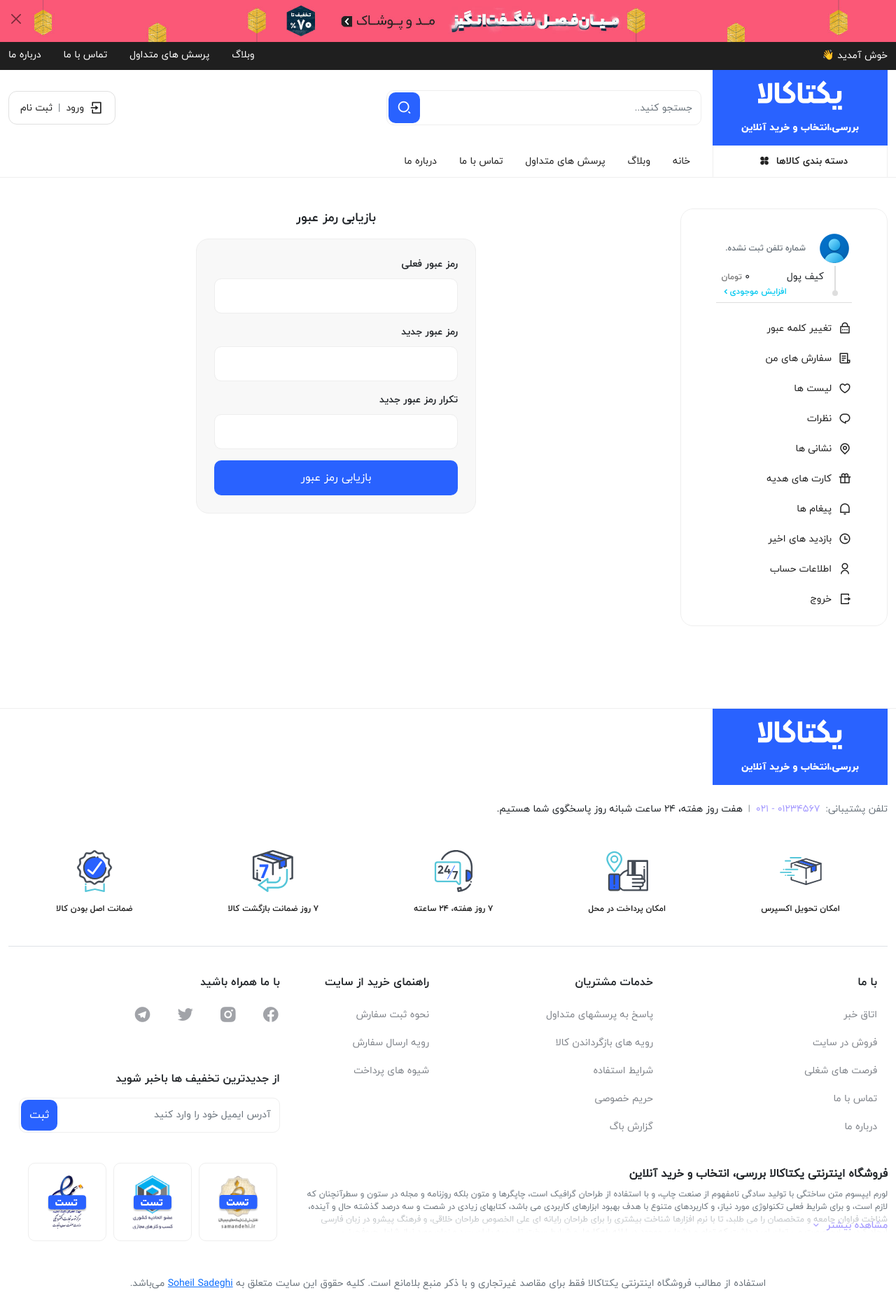
After one commit to SoheilSadeghii/Nobiom, an ASP.NET Core app: template Nobiom.Web/Areas/UserPanel/Views/Profile/ChangePassword.cshtml in a window 1280 px wide. The commit adds this page. Shown: the whole page at 70% size. Run offline with ASP.NET Core 8, Linux system fonts and the light colour scheme; the template is opened without the code that fills it, so the values that code supplies are empty.

Commit message:
refactor: move password change to UserPanel profile

```diff
--- a/Nobiom.Web/Areas/UserPanel/Controllers/HomeController.cs
+++ b/Nobiom.Web/Areas/UserPanel/Controllers/HomeController.cs
@@ -8,10 +8,5 @@ namespace Nobiom.Web.Areas.UserPanel.Controllers
         {
             return View();
         }
-
-        public IActionResult ChangePassword()
-        {
-            return View();
-        }
     }
 }
--- a/Nobiom.Web/Areas/UserPanel/Views/Home/ChangePassword.cshtml
+++ /dev/null
@@ -1,5 +0,0 @@
-@{
-    ViewData["Title"] = "تغییر رمز عبور";
-}
-
-<h1>@ViewData["Title"]</h1>
--- /dev/null
+++ b/Nobiom.Web/Areas/UserPanel/Views/Profile/ChangePassword.cshtml
@@ -0,0 +1,40 @@
+@using Nobiom.Domain.ViewModels.Account
+@model ChangePasswordViewModel
+@{
+    ViewData["Title"] = "تغییر کلمه عبور";
+}
+
+<div class="auth-container">
+    <div class="auth-title mb-3">بازیابی رمز عبور</div>
+    <!-- start of auth-box -->
+    <div class="auth-box ui-box">
+        <!-- start of auth-form -->
+        <form action="#" class="auth-form">
+            <!-- start of form-element -->
+            <div class="form-element-row mb-3">
+                <label class="label">رمز عبور فعلی</label>
+                <input type="text" class="form-control" placeholder="">
+            </div>
+            <!-- end of form-element -->
+            <!-- start of form-element -->
+            <div class="form-element-row mb-3">
+                <label class="label">رمز عبور جدید</label>
+                <input type="text" class="form-control" placeholder="">
+            </div>
+            <!-- end of form-element -->
+            <!-- start of form-element -->
+            <div class="form-element-row mb-3">
+                <label class="label">تکرار رمز عبور جدید</label>
+                <input type="text" class="form-control" placeholder="">
+            </div>
+            <!-- end of form-element -->
+            <!-- start of form-element -->
+            <div class="form-element-row">
+                <button class="btn btn-primary">بازیابی رمز عبور</button>
+            </div>
+            <!-- end of form-element -->
+        </form>
+        <!-- end of auth-form -->
+    </div>
+    <!-- end of auth-box -->
+</div>
--- /dev/null
+++ b/Nobiom.Web/Areas/UserPanel/Views/_ViewImports.cshtml
@@ -0,0 +1,2 @@
+@using Nobiom.Web
+@addTagHelper *, Microsoft.AspNetCore.Mvc.TagHelpers
--- a/Nobiom.Web/Views/Shared/Components/UserPanel/Default.cshtml
+++ b/Nobiom.Web/Views/Shared/Components/UserPanel/Default.cshtml
@@ -29,6 +29,12 @@
             </div>
         </div>
         <ul class="nav nav-items-with-icon flex-column">
+            <li class="nav-item">
+                <a class="nav-link" asp-area="UserPanel" asp-controller="Profile" asp-action="ChangePassword">
+                    <i class="nav-link-icon ri-lock-password-line"></i>
+                    تغییر کلمه عبور
+                </a>
+            </li>
             <li class="nav-item">
                 <a class="nav-link" href="#">
                     <i class="nav-link-icon ri-file-list-3-line"></i>
```
Also changed, not shown: Nobiom.Domain/ViewModels/Account/ChangePasswordViewModel.cs (added, +31 -0 lines), Nobiom.Web/Areas/UserPanel/Controllers/ProfileController.cs (added, +12 -0 lines).
